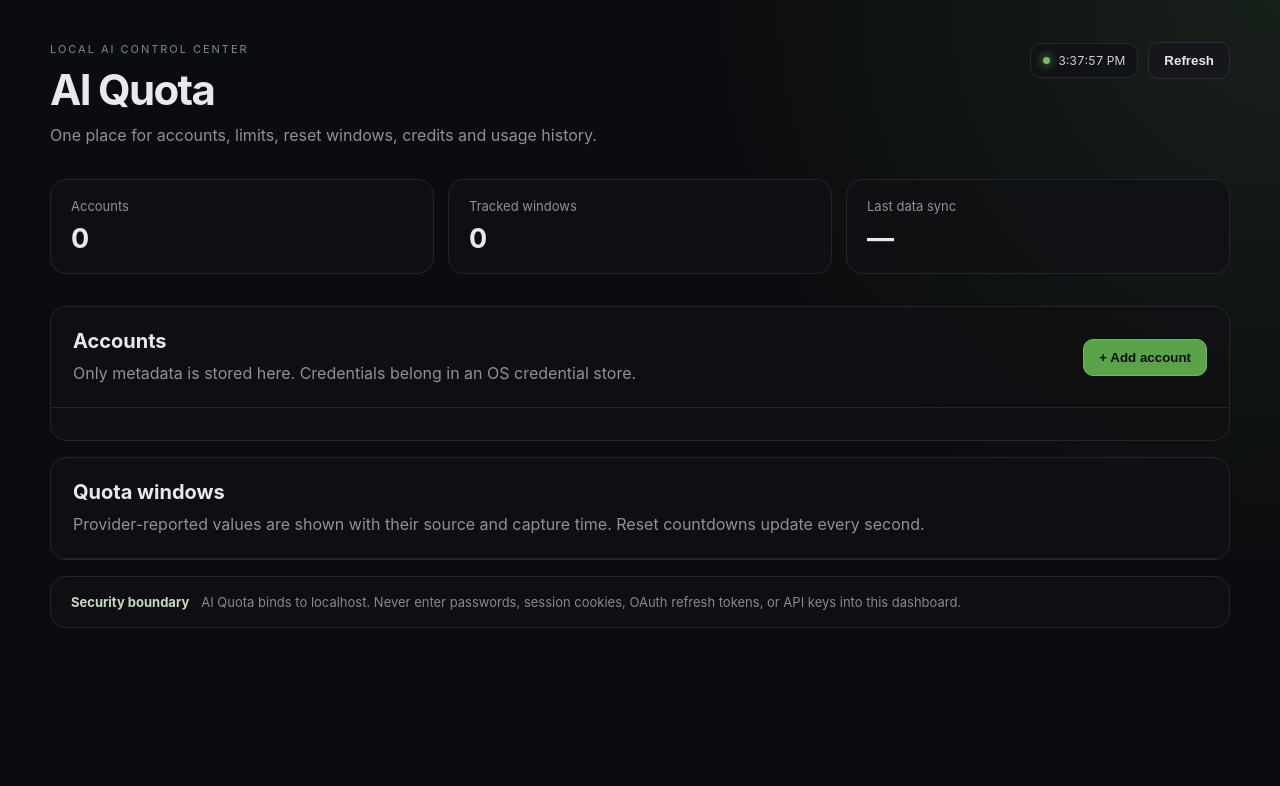
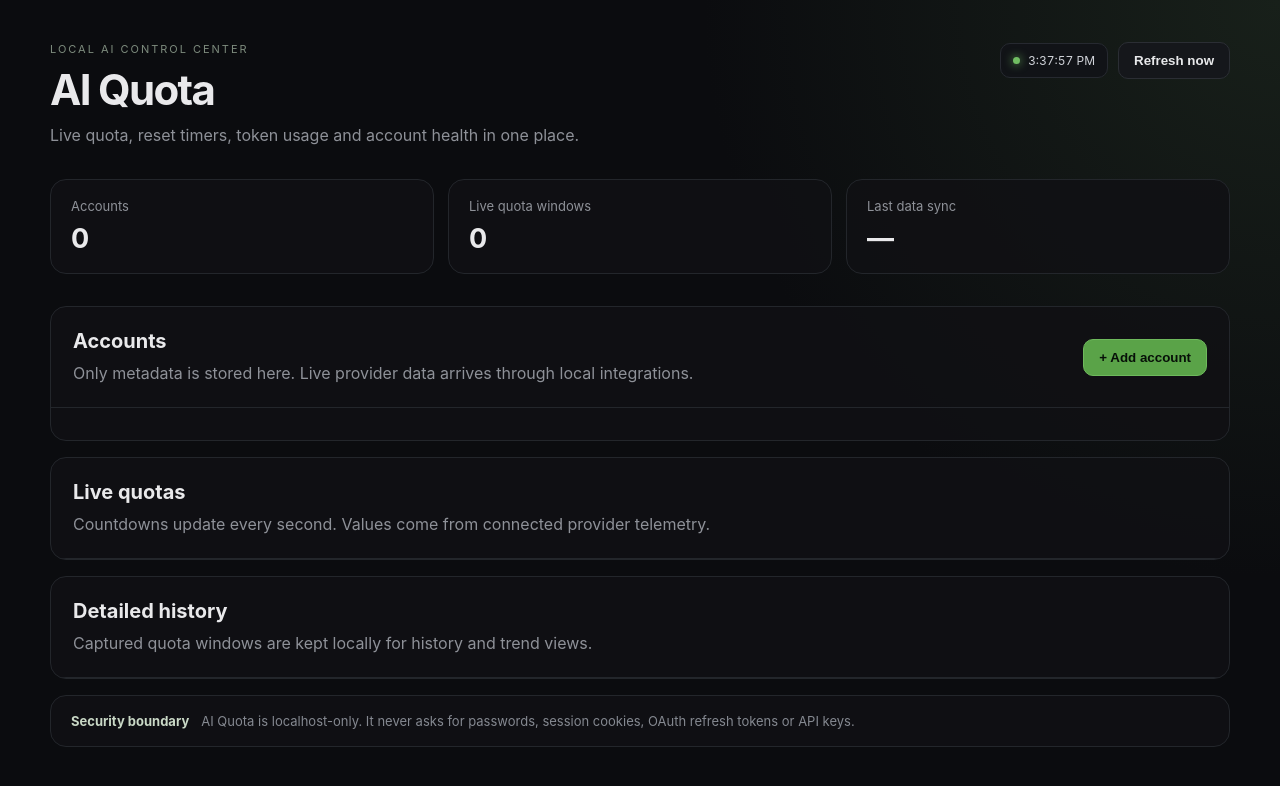
Before and after one commit to Kesicode/AI-Quota, a plain HTML site: page static/index.html in a window 1280 px wide. Drawn offline with Linux system fonts and the light colour scheme; no server answers.

Commit message:
feat: add live quota dashboard and Antigravity connect UI

```diff
--- a/static/index.html
+++ b/static/index.html
@@ -13,39 +13,43 @@
       <div>
         <div class="eyebrow">LOCAL AI CONTROL CENTER</div>
         <h1>AI Quota</h1>
-        <p>One place for accounts, limits, reset windows, credits and usage history.</p>
+        <p>Live quota, reset timers, token usage and account health in one place.</p>
       </div>
       <div class="top-actions">
-        <div class="live-clock" title="Your computer's current local time">
-          <span class="live-dot"></span>
-          <span id="localClock">—</span>
-        </div>
-        <button id="refresh" class="button">Refresh</button>
+        <div class="live-clock"><span class="live-dot"></span><span id="localClock">—</span></div>
+        <button id="refresh" class="button">Refresh now</button>
       </div>
     </header>
 
     <section class="stats">
       <article><span>Accounts</span><strong id="accountCount">0</strong></article>
-      <article><span>Tracked windows</span><strong id="windowCount">0</strong></article>
+      <article><span>Live quota windows</span><strong id="windowCount">0</strong></article>
       <article><span>Last data sync</span><strong id="lastSync">—</strong></article>
     </section>
 
     <section class="panel">
       <div class="panel-head">
-        <div><h2>Accounts</h2><p>Only metadata is stored here. Credentials belong in an OS credential store.</p></div>
+        <div><h2>Accounts</h2><p>Only metadata is stored here. Live provider data arrives through local integrations.</p></div>
         <button id="addAccount" class="button primary">+ Add account</button>
       </div>
       <div id="accounts" class="accounts"></div>
     </section>
 
     <section class="panel">
-      <div class="panel-head"><div><h2>Quota windows</h2><p>Provider-reported values are shown with their source and capture time. Reset countdowns update every second.</p></div></div>
+      <div class="panel-head">
+        <div><h2>Live quotas</h2><p>Countdowns update every second. Values come from connected provider telemetry.</p></div>
+      </div>
+      <div id="quotaCards" class="quota-cards"></div>
+    </section>
+
+    <section class="panel">
+      <div class="panel-head"><div><h2>Detailed history</h2><p>Captured quota windows are kept locally for history and trend views.</p></div></div>
       <div id="snapshots" class="table-wrap"></div>
     </section>
 
     <section class="security">
       <strong>Security boundary</strong>
-      <span>AI Quota binds to localhost. Never enter passwords, session cookies, OAuth refresh tokens, or API keys into this dashboard.</span>
+      <span>AI Quota is localhost-only. It never asks for passwords, session cookies, OAuth refresh tokens or API keys.</span>
     </section>
   </main>
 
@@ -53,11 +57,12 @@
     <form method="dialog" id="accountForm">
       <h2>Add account</h2>
       <label>Email<input name="email" type="email" required maxlength="320" placeholder="you@example.com"></label>
-      <label>Provider<input name="provider" required maxlength="80" placeholder="Antigravity / Gemini / Copilot / Codex"></label>
-      <label>Display name<input name="display_name" maxlength="120" placeholder="Work account"></label>
+      <label>Provider<input name="provider" required maxlength="80" value="Antigravity"></label>
+      <label>Display name<input name="display_name" maxlength="120" placeholder="Working account"></label>
       <div class="dialog-actions"><button value="cancel" class="button">Cancel</button><button value="default" class="button primary">Save</button></div>
     </form>
   </dialog>
+
   <script src="/static/app.js"></script>
 </body>
 </html>
```
